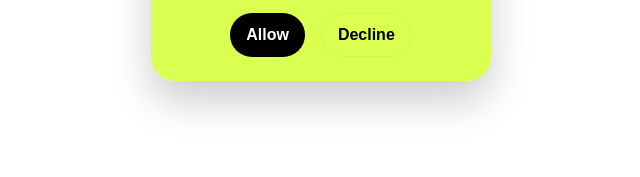
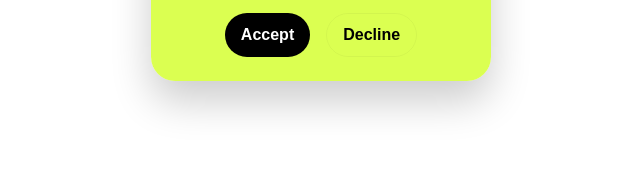
Before and after one commit to KirillUnited/slotfinders, a Gatsby site: page / in a window 1280 px wide. Shown: the part 447-624 px from the top of the page, 319-959 px from the left. Built offline with nearby package versions, Linux system fonts and the light colour scheme; Gatsby itself is replaced by a stand-in of ours.

Commit message:
Update cookies

```diff
--- a/src/pages/index.js
+++ b/src/pages/index.js
@@ -37,7 +37,7 @@ export default function IndexPage({data}) {
                 footer={
                     <>
                         <Button onClick={() => setCookieModal(false)}>
-                            Allow
+                            Accept
                         </Button>
                         <Button
                             state={`button-invert`}
```
